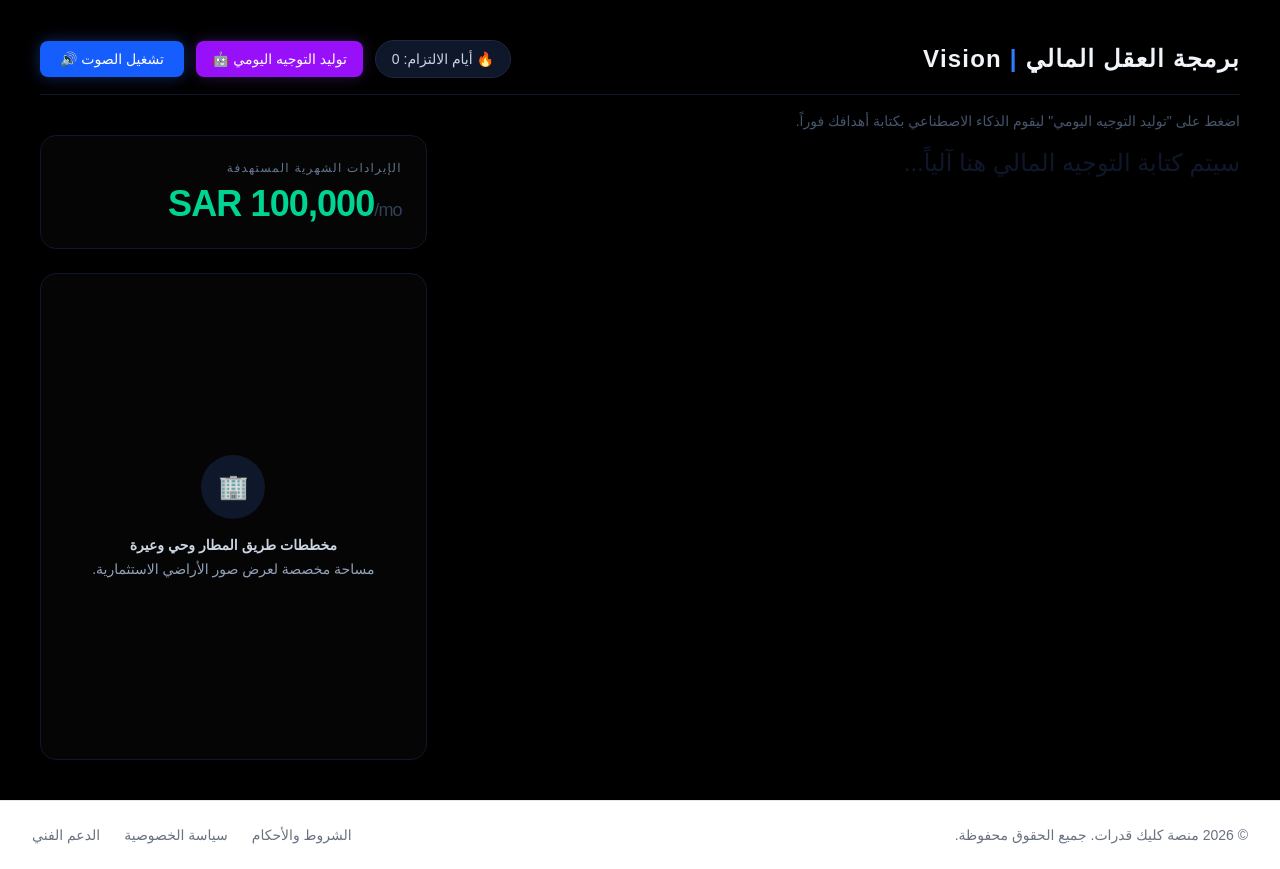
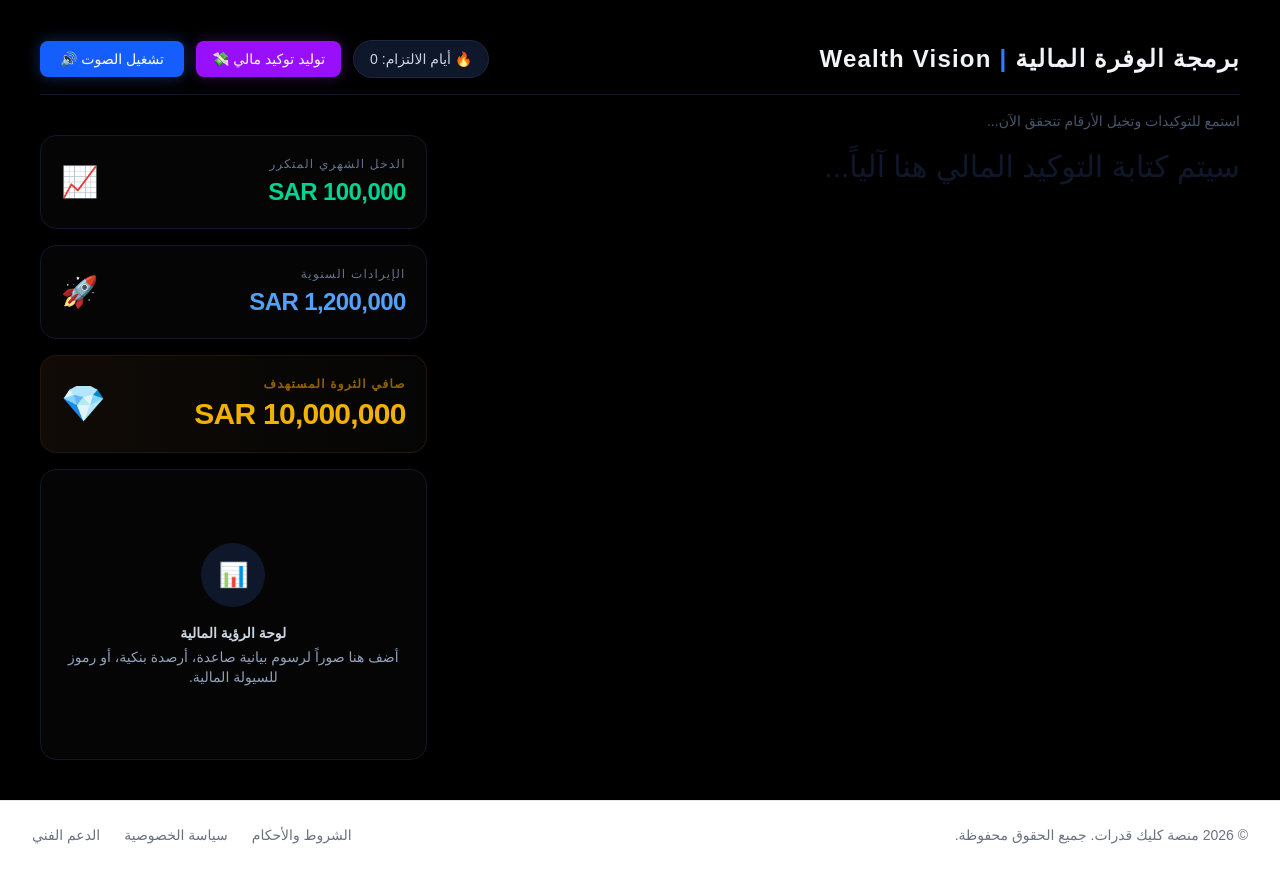
Before and after one commit to engaziasa-lang/engazia-app, a Next.js app: page /vision in a window 1280 px wide. Built offline with nearby package versions, Linux system fonts and the light colour scheme.

Commit message:
Update page.tsx

```diff
--- a/app/vision/page.tsx
+++ b/app/vision/page.tsx
@@ -1,11 +1,21 @@
 "use client";
 import { useState, useEffect, useRef } from 'react';
+
+// ==========================================
+// 📚 مكتبة التوكيدات المالية الباطنية (بدون عقارات)
+// ==========================================
+const scriptsLibrary = [
+  "أنا الآن أستقبل تدفقاً نقدياً مستمراً من اشتراكات منصة إنجازيا. إيراداتي الشهرية تتجاوز 100 ألف ريال وتنمو باستمرار وبكل سهولة.",
+  "صافي ثروتي يتضاعف كل عام. أنا أدير أعمالي الرقمية ومكتبي بذكاء، وأحقق عائداً سنوياً يفوق المليون ريال وأستمتع بالحرية المالية المطلقة.",
+  "عقلي الباطن مبرمج على الوفرة واستقطاب المال. كل أداة أطلقها تتحول إلى مصدر دخل سلبي مستدام يرفع من إجمالي ثروتي وتدفقاتي النقدية.",
+  "أنا مغناطيس للمال والفرص المربحة. دخلي الشهري في ازدياد مستمر، وحساباتي البنكية تعكس نجاحي المالي وثروتي المتراكمة يومياً.",
+  "أحقق أهدافي المالية السنوية قبل موعدها بكل يسر. أرباحي تتزايد، وصافي ثروتي ينمو بشكل آلي ومستمر، والمال يأتيني من مصادر متعددة."
+];
 
 export default function VisionBoard() {
   const [script, setScript] = useState("");
   const [streak, setStreak] = useState(0);
   const [isSpeaking, setIsSpeaking] = useState(false);
-  const [isGenerating, setIsGenerating] = useState(false);
 
   const [isTyping, setIsTyping] = useState(false);
   const typingTimeoutRef = useRef<NodeJS.Timeout | null>(null);
@@ -30,38 +40,10 @@ export default function VisionBoard() {
     }, 3000);
   };
 
-  // محرك التوليد الآلي عبر Gemini API (مجاني)
-  const generateAutoScript = async () => {
-    setIsGenerating(true);
-    try {
-      const apiKey = process.env.NEXT_PUBLIC_GEMINI_API_KEY;
-
-      if (!apiKey) {
-        alert("الرجاء إضافة مفتاح Gemini API في ملف .env.local");
-        setIsGenerating(false);
-        return;
-      }
-
-      // الأمر البرمجي المخصص لأهدافك (الـ Prompt)
-      const prompt = "اكتب لي توكيداً مالياً يومياً جديداً وقوياً يبرمج عقلي الباطن على الثراء والنمو. ركز على: مضاعفة الاشتراكات الشهرية في منصة إنجازيا للحلول المالية والرقمية، وامتلاك أراضي استثمارية في طريق المطار وحي وعيرة بالمدينة المنورة، وتحقيق إيرادات تتجاوز 100 ألف ريال. اجعله في فقرة واحدة قصيرة ومحفزة جداً بصيغة المتكلم (أنا الآن...). لا تستخدم مقدمات أو خاتمات.";
-
-      const response = await fetch(`https://generativelanguage.googleapis.com/v1beta/models/gemini-2.5-flash:generateContent?key=${apiKey}`, {
-        method: 'POST',
-        headers: { 'Content-Type': 'application/json' },
-        body: JSON.stringify({
-          contents: [{ parts: [{ text: prompt }] }]
-        })
-      });
-
-      const data = await response.json();
-      const generatedText = data.candidates[0].content.parts[0].text;
-
-      handleScriptChange(generatedText);
-    } catch (error) {
-      console.error("خطأ في توليد النص:", error);
-      alert("حدث خطأ أثناء التوليد، تأكد من اتصالك بالإنترنت وصلاحية المفتاح.");
-    }
-    setIsGenerating(false);
+  const generateFromLibrary = () => {
+    const randomIndex = Math.floor(Math.random() * scriptsLibrary.length);
+    const selectedScript = scriptsLibrary[randomIndex];
+    handleScriptChange(selectedScript);
   };
 
   const speakScript = () => {
@@ -70,7 +52,7 @@ export default function VisionBoard() {
     window.speechSynthesis.cancel();
     const utterance = new SpeechSynthesisUtterance(script);
     utterance.lang = 'ar-SA';
-    utterance.rate = 0.9;
+    utterance.rate = 0.85; // تم إبطاء السرعة قليلاً لتعزيز البرمجة العقلية
     utterance.pitch = 1;
 
     utterance.onstart = () => setIsSpeaking(true);
@@ -80,24 +62,26 @@ export default function VisionBoard() {
   };
 
   return (
-    <div className="min-h-screen bg-black text-slate-300 font-sans flex flex-col p-6 md:p-10 transition-colors duration-700">
+    <div className="min-h-screen bg-black text-slate-300 font-sans flex flex-col p-6 md:p-10 transition-colors duration-700 relative">
+
+      {/* مشغل الصوت المحيطي المخفي (يعمل تلقائياً كخلفية لبرمجة العقل) */}
+      {/* أضف ملف صوتي باسم focus-audio.mp3 في مجلد public ليعمل باستمرار */}
+      <audio src="/focus-audio.mp3" autoPlay loop muted={false} className="hidden" />
 
       <div className={`flex justify-between items-center mb-10 border-b border-slate-900 pb-4 transition-opacity duration-1000 ${isTyping ? 'opacity-0' : 'opacity-100'}`}>
         <h1 className="text-2xl font-bold text-slate-100 tracking-wider">
-          برمجة العقل المالي <span className="text-blue-500">|</span> Vision
+          برمجة الوفرة المالية <span className="text-blue-500">|</span> Wealth Vision
         </h1>
         <div className="flex items-center gap-3">
           <span className="text-sm bg-slate-900 px-4 py-2 rounded-full border border-slate-800 shadow-inner">
             🔥 أيام الالتزام: {streak}
           </span>
 
-          {/* زر التوليد الآلي الجديد */}
           <button
-            onClick={generateAutoScript}
-            disabled={isGenerating}
-            className="bg-purple-600 hover:bg-purple-500 disabled:bg-purple-900 text-white px-4 py-2 rounded-lg text-sm font-medium transition-all shadow-[0_0_15px_rgba(147,51,234,0.3)]"
+            onClick={generateFromLibrary}
+            className="bg-purple-600 hover:bg-purple-500 text-white px-4 py-2 rounded-lg text-sm font-medium transition-all shadow-[0_0_15px_rgba(147,51,234,0.3)]"
           >
-            {isGenerating ? '⏳ جاري التفكير...' : 'توليد التوجيه اليومي 🤖'}
+            توليد توكيد مالي 💸
           </button>
 
           <button
@@ -106,41 +90,69 @@ export default function VisionBoard() {
               isSpeaking ? 'bg-emerald-600 hover:bg-emerald-500 text-white' : 'bg-blue-600 hover:bg-blue-500 text-white'
             }`}
           >
-            {isSpeaking ? '🔊 جاري النطق...' : 'تشغيل الصوت 🔊'}
+            {isSpeaking ? '🔊 جاري البرمجة الصوتية...' : 'تشغيل الصوت 🔊'}
           </button>
         </div>
       </div>
 
       <div className="flex-grow flex flex-col md:flex-row gap-10">
+
+        {/* مساحة التوكيدات */}
         <div className="w-full md:w-2/3 flex flex-col relative">
           <p className={`text-slate-600 mb-4 text-sm font-medium absolute -top-6 transition-opacity duration-1000 ${isTyping ? 'opacity-0' : 'opacity-100'}`}>
-            اضغط على "توليد التوجيه اليومي" ليقوم الذكاء الاصطناعي بكتابة أهدافك فوراً.
+            استمع للتوكيدات وتخيل الأرقام تتحقق الآن...
           </p>
           <textarea
-            className="w-full flex-grow bg-transparent border-none outline-none resize-none text-xl md:text-2xl leading-relaxed placeholder-slate-900 text-slate-300 mt-2"
-            placeholder="سيتم كتابة التوجيه المالي هنا آلياً..."
+            className="w-full flex-grow bg-transparent border-none outline-none resize-none text-xl md:text-3xl leading-relaxed placeholder-slate-900 text-slate-300 mt-2 font-light"
+            placeholder="سيتم كتابة التوكيد المالي هنا آلياً..."
             value={script}
             onChange={(e) => handleScriptChange(e.target.value)}
           />
         </div>
 
-        <div className={`w-full md:w-1/3 flex flex-col gap-6 transition-opacity duration-1000 ${isTyping ? 'opacity-0 pointer-events-none' : 'opacity-100'}`}>
-          <div className="bg-[#050505] rounded-2xl p-6 shadow-2xl border border-slate-900">
-            <h3 className="text-slate-500 text-xs uppercase tracking-widest mb-2">الإيرادات الشهرية المستهدفة</h3>
-            <div className="text-4xl font-extrabold text-emerald-400 tracking-tight">
-              SAR 100,000<span className="text-lg text-slate-700 font-normal">/mo</span>
+        {/* لوحة المؤشرات المالية وصافي الثروة */}
+        <div className={`w-full md:w-1/3 flex flex-col gap-4 transition-opacity duration-1000 ${isTyping ? 'opacity-0 pointer-events-none' : 'opacity-100'}`}>
+
+          {/* الدخل الشهري */}
+          <div className="bg-[#050505] rounded-2xl p-5 shadow-lg border border-slate-900 flex justify-between items-center">
+            <div>
+              <h3 className="text-slate-500 text-xs uppercase tracking-widest mb-1">الدخل الشهري المتكرر</h3>
+              <div className="text-2xl font-extrabold text-emerald-400 tracking-tight">SAR 100,000</div>
             </div>
+            <div className="text-3xl">📈</div>
           </div>
 
-          <div className="flex-grow rounded-2xl bg-[#050505] border border-slate-900 flex flex-col items-center justify-center p-6 text-center relative overflow-hidden group">
+          {/* الدخل السنوي */}
+          <div className="bg-[#050505] rounded-2xl p-5 shadow-lg border border-slate-900 flex justify-between items-center">
+            <div>
+              <h3 className="text-slate-500 text-xs uppercase tracking-widest mb-1">الإيرادات السنوية</h3>
+              <div className="text-2xl font-extrabold text-blue-400 tracking-tight">SAR 1,200,000</div>
+            </div>
+            <div className="text-3xl">🚀</div>
+          </div>
+
+          {/* صافي الثروة */}
+          <div className="bg-[#050505] rounded-2xl p-5 shadow-lg border border-yellow-900/30 flex justify-between items-center relative overflow-hidden">
+            <div className="absolute inset-0 bg-gradient-to-r from-yellow-900/10 to-transparent"></div>
+            <div className="relative z-10">
+              <h3 className="text-yellow-600/70 text-xs uppercase tracking-widest mb-1 font-bold">صافي الثروة المستهدف</h3>
+              <div className="text-3xl font-extrabold text-yellow-500 tracking-tight">SAR 10,000,000</div>
+            </div>
+            <div className="text-4xl relative z-10">💎</div>
+          </div>
+
+          {/* مساحة الصور المالية البصرية */}
+          <div className="flex-grow rounded-2xl bg-[#050505] border border-slate-900 flex flex-col items-center justify-center p-6 text-center relative overflow-hidden group min-h-[200px]">
+            {/* يمكنك استبدال هذا الديف بصورة فعلية <img src="/wealth-chart.jpg" className="absolute inset-0 w-full h-full object-cover opacity-50" /> */}
             <div className="w-16 h-16 bg-slate-900 rounded-full mb-4 flex items-center justify-center group-hover:scale-110 transition-transform text-2xl">
-              🏢
+              📊
             </div>
             <p className="text-slate-400 text-sm">
-              <span className="text-slate-300 font-bold block mb-1">مخططات طريق المطار وحي وعيرة</span>
-              مساحة مخصصة لعرض صور الأراضي الاستثمارية.
+              <span className="text-slate-300 font-bold block mb-1">لوحة الرؤية المالية</span>
+              أضف هنا صوراً لرسوم بيانية صاعدة، أرصدة بنكية، أو رموز للسيولة المالية.
             </p>
           </div>
+
         </div>
       </div>
     </div>
```
